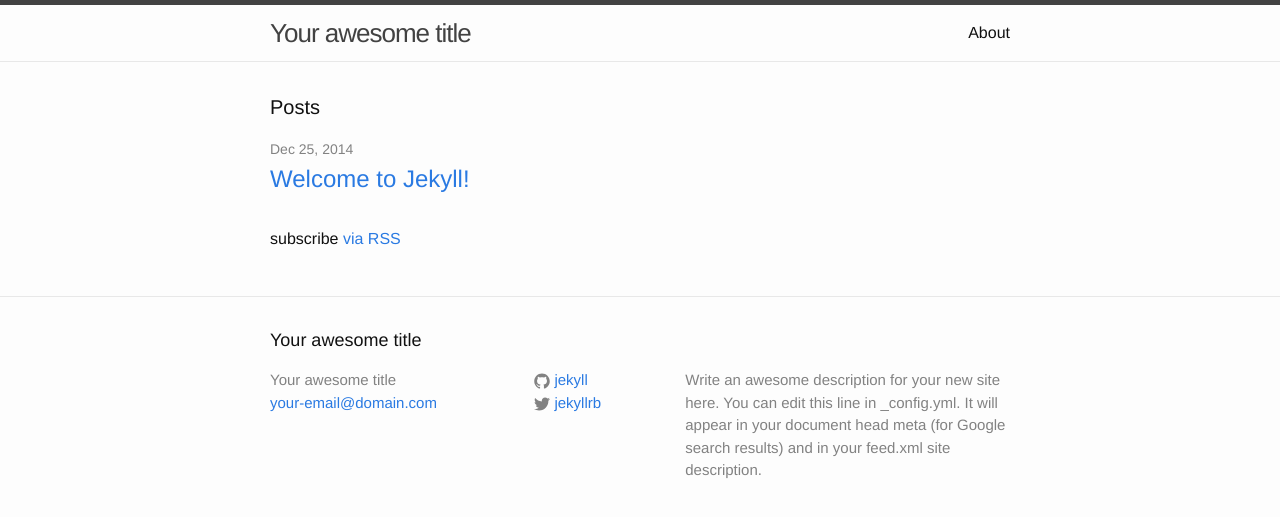
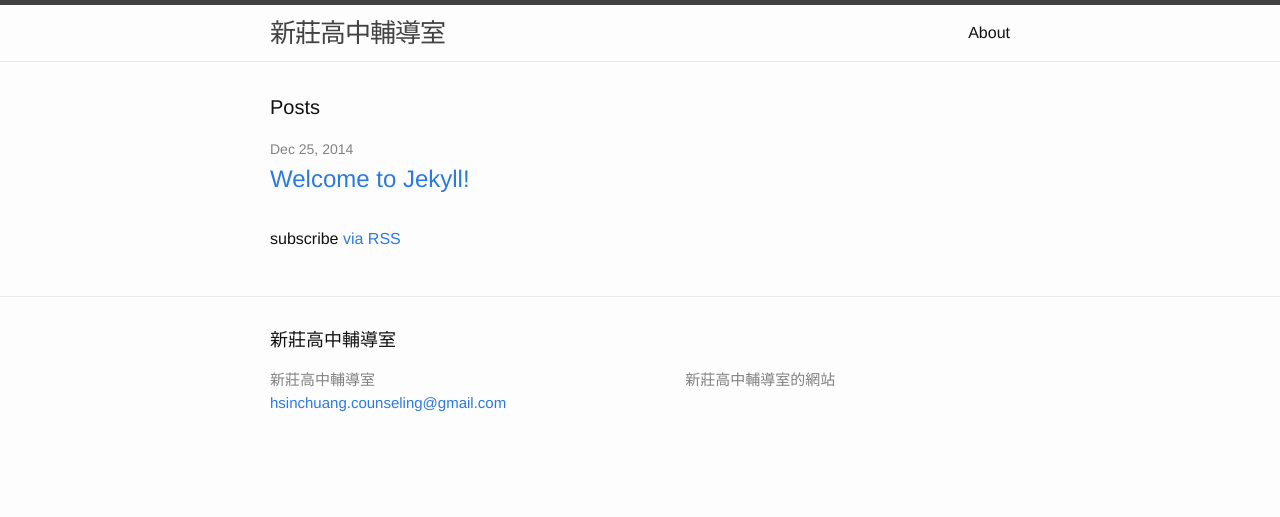
Before and after one commit to HsinChuang-Counseling/hsinchuang-counseling, a Jekyll site: the page built from index.html, in a window 1280 px wide. Shown: the top 517 px of the page. Built offline with Jekyll 4.4.1, drawn with Linux system fonts in a browser that asks for light colours; Markdown is read by kramdown in place of the engine named in the settings.

Commit message:
Update _config.yml

```diff
--- a/_config.yml
+++ b/_config.yml
@@ -1,14 +1,10 @@
 # Site settings
-title: Your awesome title
-email: your-email@domain.com
+title: 新莊高中輔導室
+email: hsinchuang.counseling@gmail.com
 description: > # this means to ignore newlines until "baseurl:"
-  Write an awesome description for your new site here. You can edit this
-  line in _config.yml. It will appear in your document head meta (for
-  Google search results) and in your feed.xml site description.
+  新莊高中輔導室的網站
 baseurl: "" # the subpath of your site, e.g. /blog/
-url: "http://yourdomain.com" # the base hostname & protocol for your site
-twitter_username: jekyllrb
-github_username:  jekyll
+url: "http://hsinchuang-counseling.github.io/" # the base hostname & protocol for your site
 
 # Build settings
-markdown: kramdown
+markdown: redcarpet
```
